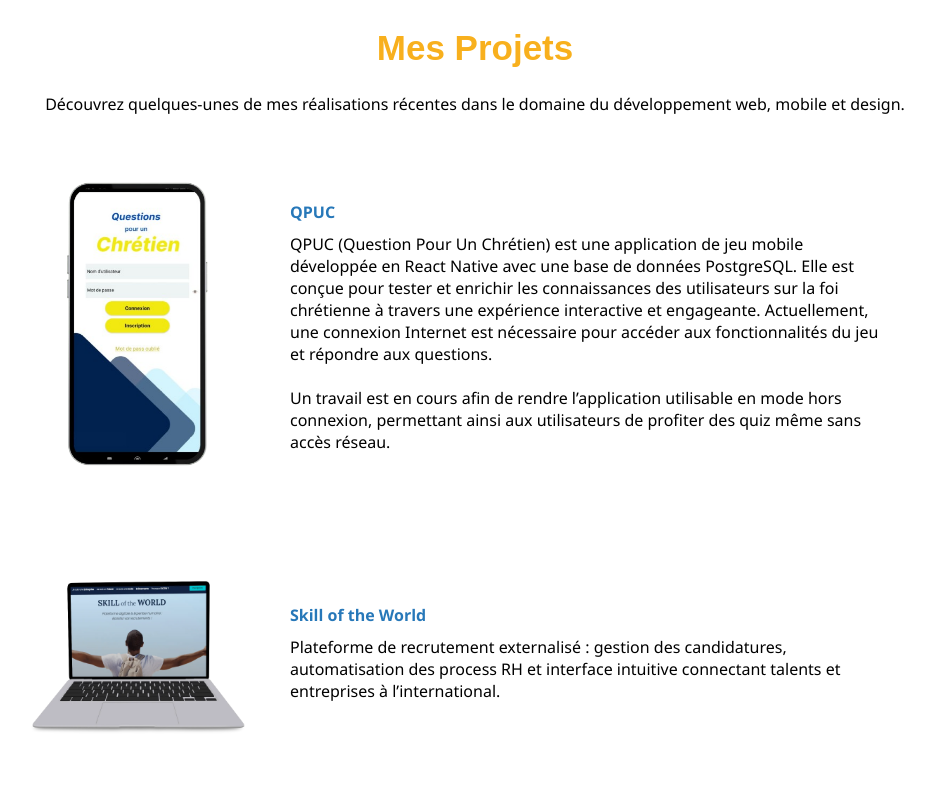
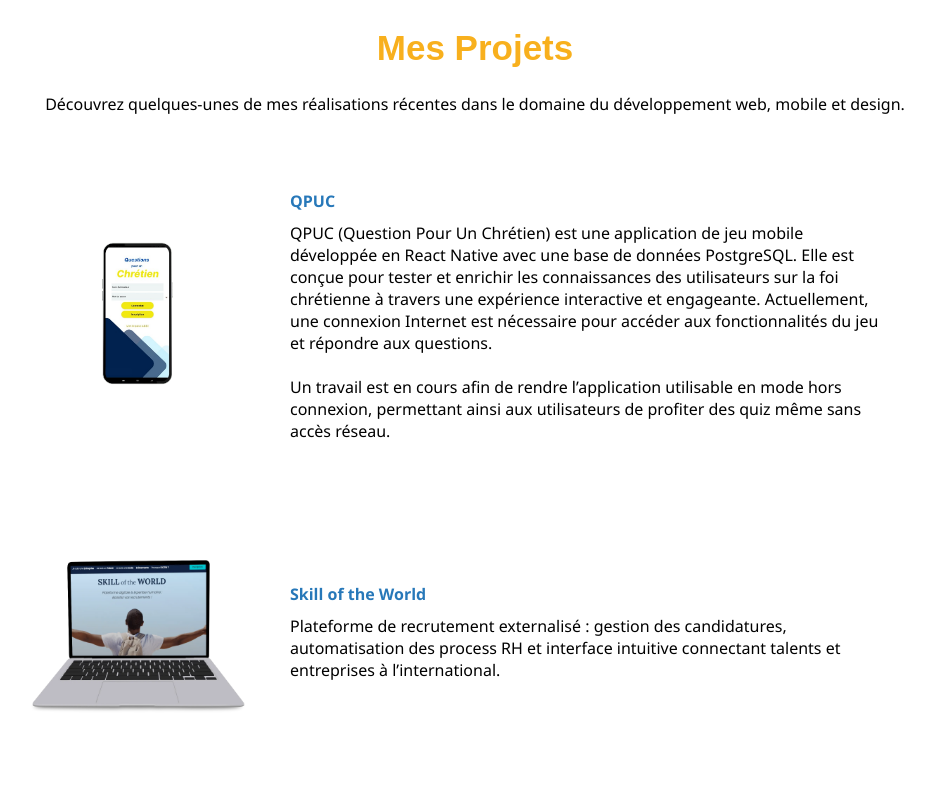
Before and after one commit to Hasina-Randrianantoanina/randrianantoanina-hasina, a plain HTML site: page index.html in a window 1280 px wide. Shown: the part 2068-2862 px from the top of the page, without its empty margins (165-1099 px from the left). Drawn offline with Linux system fonts and the light colour scheme.

Commit message:
edit qpuc css

```diff
--- a/Assets/css/projet.css
+++ b/Assets/css/projet.css
@@ -19,6 +19,7 @@
   display: flex;
   width: 75%;
   margin: 50px auto;
+  align-items: center;
 }
 
 .imgProject {
@@ -30,6 +31,12 @@
     width: 100%;
     height: 100%;
     object-fit: cover;
+}
+
+.imgQPUC {
+  width: 50% !important;
+  height: auto !important;
+  object-fit: contain;
 }
 
 .detailsProject {
--- a/index.html
+++ b/index.html
@@ -219,7 +219,7 @@
   <!-- Premier projet -->
   <div class="projectSection">
     <div class="imgProject revealFromLeft">
-      <img src="./Assets/pictures/QPUC.png" alt="QPUC" />
+      <img class="imgQPUC" src="./Assets/pictures/QPUC.png" alt="QPUC" />
     </div>
     <div class="detailsProject revealFromRight">
       <h4>QPUC</h4>
```
